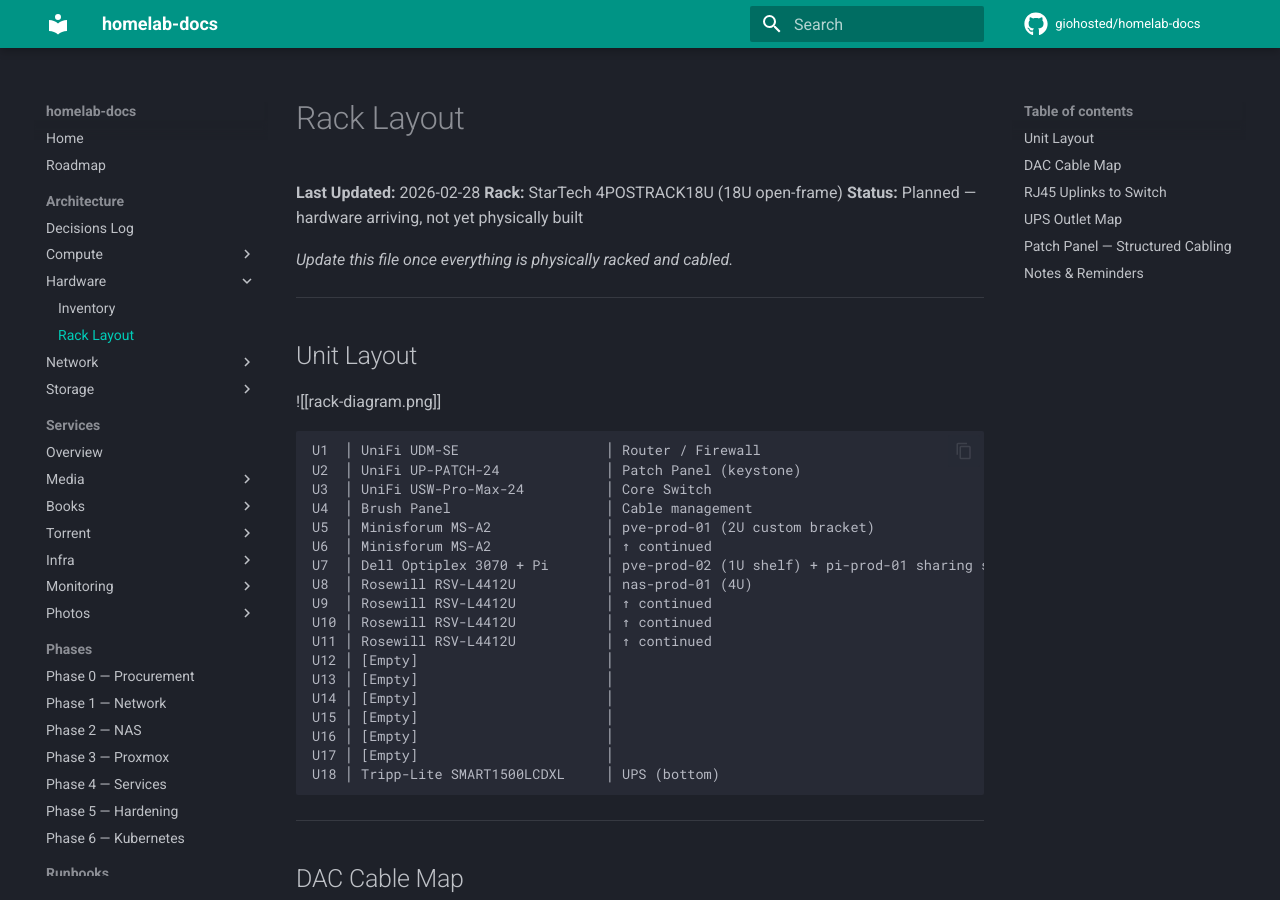
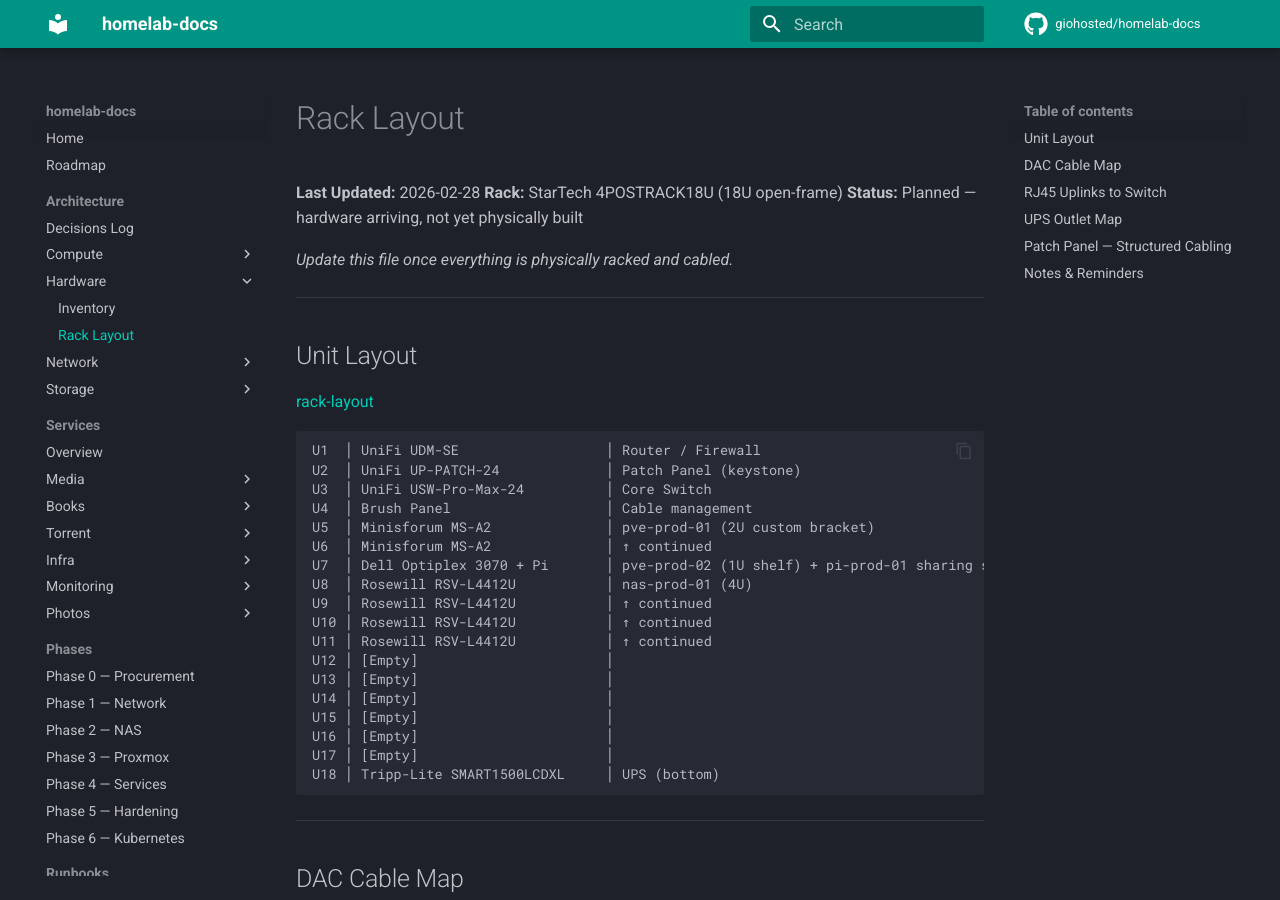
Before and after one commit to giohosted/homelab-docs, an MkDocs documentation site: the page built from docs/architecture/hardware/rack-layout.md, in a window 1280 px wide and 900 px high. Built offline with MkDocs 1.6.1 and Material for MkDocs 9.7.7, drawn with Linux system fonts in a browser that asks for light colours; comment, search, counter and statistics services are not loaded.

Commit message:
docs: 2026-03-03 16:27:58

````diff
--- a/docs/architecture/hardware/rack-layout.md
+++ b/docs/architecture/hardware/rack-layout.md
@@ -8,7 +8,7 @@
 
 ## Unit Layout
 
-![[rack-diagram.png]]
+[rack-layout](assets/diagram/rack-diagram.png)
 
 ```
 U1  │ UniFi UDM-SE                  │ Router / Firewall
````
Also changed, not shown: assets/diagram/rack-diagram.png.md (added).
